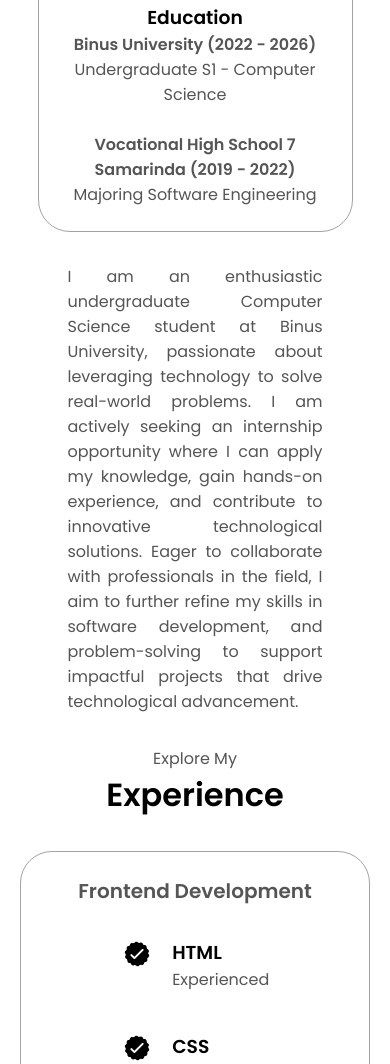
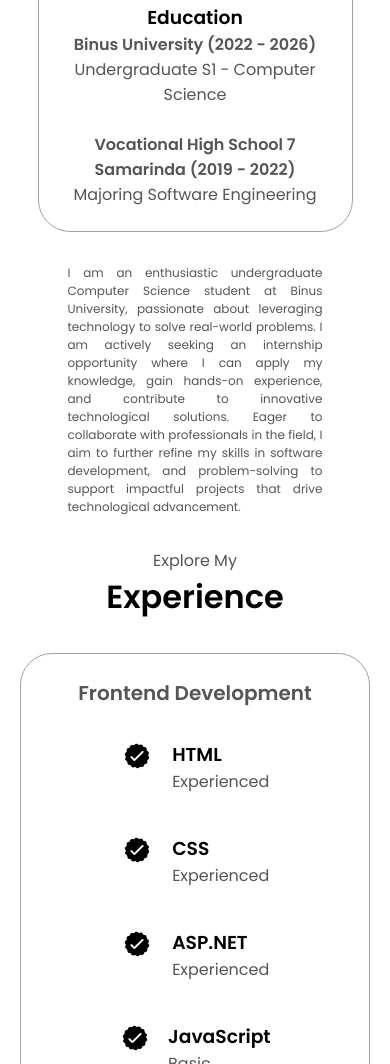
Before and after one commit to imkurow/MyPortofolio-Zackly, a plain HTML site: page index.html in a window 390 px wide. Shown: the part 1253-2317 px from the top of the page. Drawn offline with Linux system fonts and the light colour scheme.

Commit message:
make the 'about me' description responsive

```diff
--- a/style.css
+++ b/style.css
@@ -326,6 +326,25 @@ section {
   margin: auto 0;
 }
 
+.text-container {
+  font-size: 16px;
+  line-height: 1.5;
+}
+
+@media (max-width: 768px){
+  .text-container{
+    font-size: 14px;
+  }
+}
+
+@media (max-width: 480px){
+  .text-container{
+    font-size: 12px;
+  }
+}
+
+
+
 /* EXPERIENCE SECTION */
 
 #experience {
```
